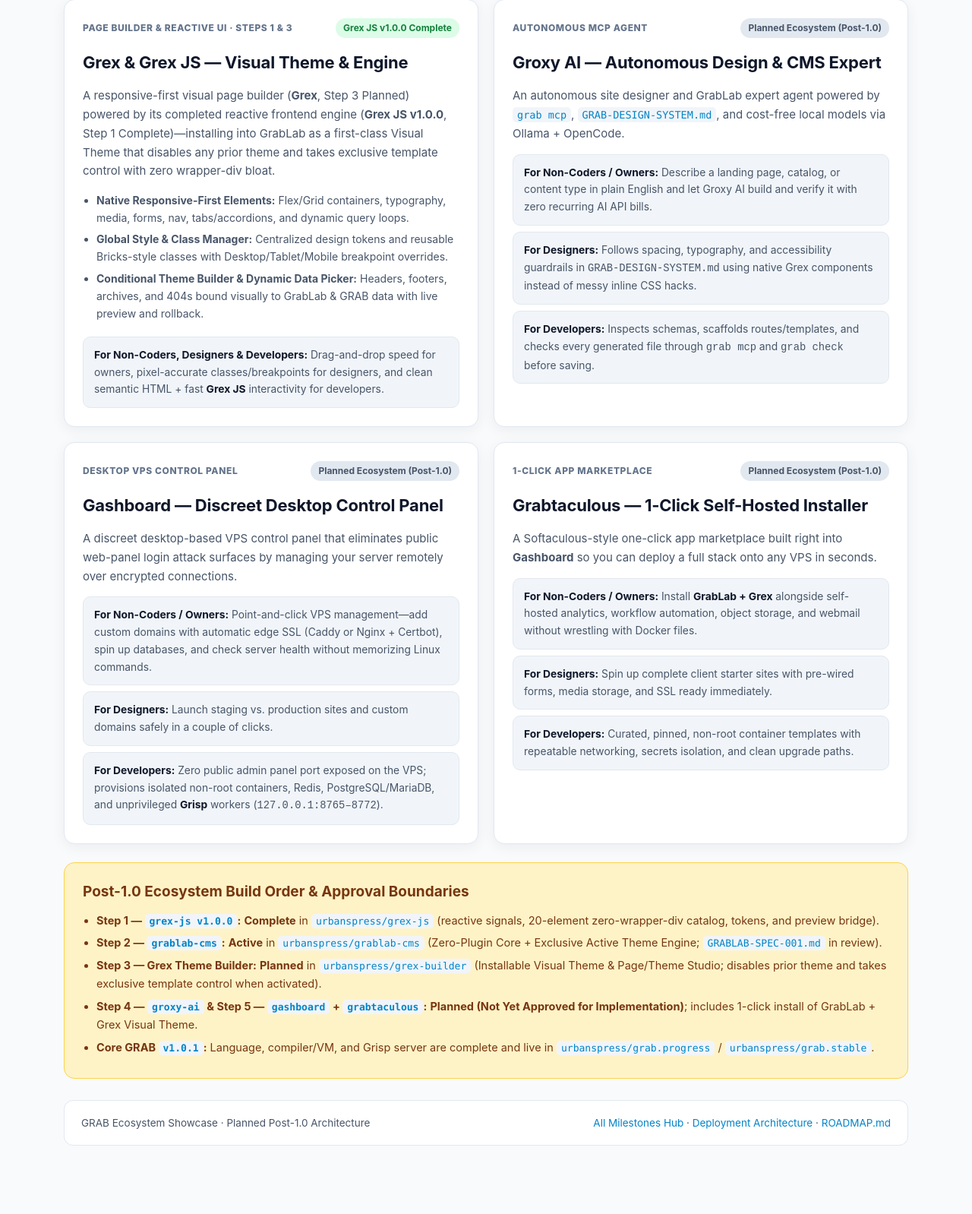
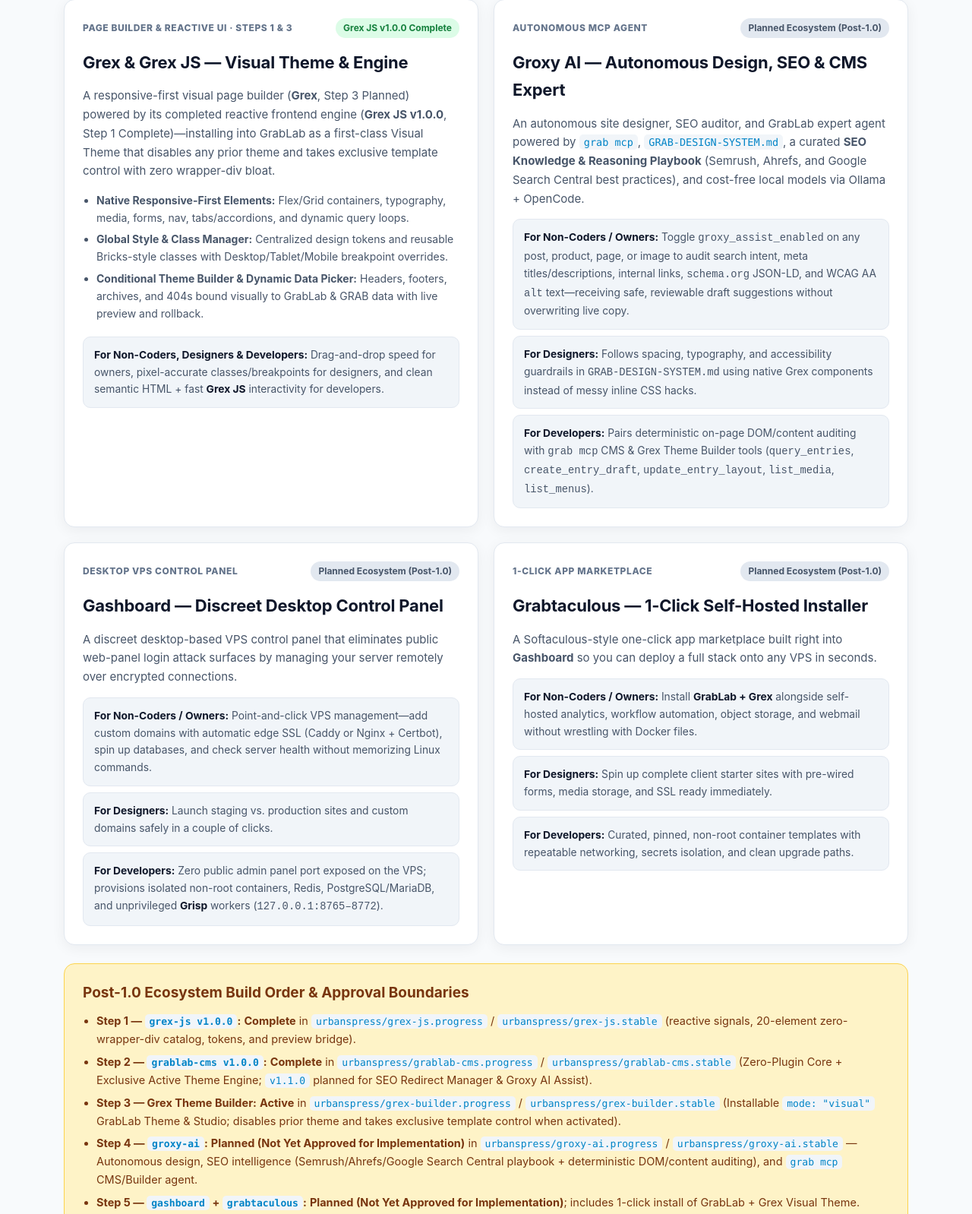
Before and after one commit to urbanspress/grab.stable, a plain HTML site: page docs/features/ecosystem.html in a window 1280 px wide. Shown: the part 1897-3495 px from the top of the page at 76% size. Before the commit the page ends 3469 px from the top, so only its background shows below. Drawn offline with Linux system fonts and the light colour scheme.

Commit message:
docs: record Groxy AI SEO playbook and GrabLab v1.1.0 SEO roadmap

```diff
--- a/docs/features/ecosystem.html
+++ b/docs/features/ecosystem.html
@@ -559,15 +559,16 @@
           <span class="product-tag">Autonomous MCP Agent</span>
           <span class="badge badge-slate">Planned Ecosystem (Post-1.0)</span>
         </div>
-        <h3>Groxy AI — Autonomous Design &amp; CMS Expert</h3>
+        <h3>Groxy AI — Autonomous Design, SEO &amp; CMS Expert</h3>
         <p class="product-lead">
-          An autonomous site designer and GrabLab expert agent powered by <code>grab mcp</code>,
-          <code>GRAB-DESIGN-SYSTEM.md</code>, and cost-free local models via Ollama + OpenCode.
+          An autonomous site designer, SEO auditor, and GrabLab expert agent powered by <code>grab mcp</code>,
+          <code>GRAB-DESIGN-SYSTEM.md</code>, a curated <strong>SEO Knowledge &amp; Reasoning Playbook</strong>
+          (Semrush, Ahrefs, and Google Search Central best practices), and cost-free local models via Ollama + OpenCode.
         </p>
         <div class="role-list">
-          <div class="role-box"><strong>For Non-Coders / Owners:</strong> Describe a landing page, catalog, or content type in plain English and let Groxy AI build and verify it with zero recurring AI API bills.</div>
+          <div class="role-box"><strong>For Non-Coders / Owners:</strong> Toggle <code>groxy_assist_enabled</code> on any post, product, page, or image to audit search intent, meta titles/descriptions, internal links, <code>schema.org</code> JSON-LD, and WCAG AA <code>alt</code> text—receiving safe, reviewable draft suggestions without overwriting live copy.</div>
           <div class="role-box"><strong>For Designers:</strong> Follows spacing, typography, and accessibility guardrails in <code>GRAB-DESIGN-SYSTEM.md</code> using native Grex components instead of messy inline CSS hacks.</div>
-          <div class="role-box"><strong>For Developers:</strong> Inspects schemas, scaffolds routes/templates, and checks every generated file through <code>grab mcp</code> and <code>grab check</code> before saving.</div>
+          <div class="role-box"><strong>For Developers:</strong> Pairs deterministic on-page DOM/content auditing with <code>grab mcp</code> CMS &amp; Grex Theme Builder tools (<code>query_entries</code>, <code>create_entry_draft</code>, <code>update_entry_layout</code>, <code>list_media</code>, <code>list_menus</code>).</div>
         </div>
       </article>
 
@@ -611,10 +612,11 @@
     <section class="boundaries">
       <h2>Post-1.0 Ecosystem Build Order &amp; Approval Boundaries</h2>
       <ul>
-        <li><strong>Step 1 — <code>grex-js v1.0.0</code>:</strong> <strong>Complete</strong> in <code>urbanspress/grex-js</code> (reactive signals, 20-element zero-wrapper-div catalog, tokens, and preview bridge).</li>
-        <li><strong>Step 2 — <code>grablab-cms</code>:</strong> <strong>Active</strong> in <code>urbanspress/grablab-cms</code> (Zero-Plugin Core + Exclusive Active Theme Engine; <code>GRABLAB-SPEC-001.md</code> in review).</li>
-        <li><strong>Step 3 — Grex Theme Builder:</strong> <strong>Planned</strong> in <code>urbanspress/grex-builder</code> (Installable Visual Theme &amp; Page/Theme Studio; disables prior theme and takes exclusive template control when activated).</li>
-        <li><strong>Step 4 — <code>groxy-ai</code> &amp; Step 5 — <code>gashboard</code> + <code>grabtaculous</code>:</strong> <strong>Planned (Not Yet Approved for Implementation)</strong>; includes 1-click install of GrabLab + Grex Visual Theme.</li>
+        <li><strong>Step 1 — <code>grex-js v1.0.0</code>:</strong> <strong>Complete</strong> in <code>urbanspress/grex-js.progress</code> / <code>urbanspress/grex-js.stable</code> (reactive signals, 20-element zero-wrapper-div catalog, tokens, and preview bridge).</li>
+        <li><strong>Step 2 — <code>grablab-cms v1.0.0</code>:</strong> <strong>Complete</strong> in <code>urbanspress/grablab-cms.progress</code> / <code>urbanspress/grablab-cms.stable</code> (Zero-Plugin Core + Exclusive Active Theme Engine; <code>v1.1.0</code> planned for SEO Redirect Manager &amp; Groxy AI Assist).</li>
+        <li><strong>Step 3 — Grex Theme Builder:</strong> <strong>Active</strong> in <code>urbanspress/grex-builder.progress</code> / <code>urbanspress/grex-builder.stable</code> (Installable <code>mode: "visual"</code> GrabLab Theme &amp; Studio; disables prior theme and takes exclusive template control when activated).</li>
+        <li><strong>Step 4 — <code>groxy-ai</code>:</strong> <strong>Planned (Not Yet Approved for Implementation)</strong> in <code>urbanspress/groxy-ai.progress</code> / <code>urbanspress/groxy-ai.stable</code> — Autonomous design, SEO intelligence (Semrush/Ahrefs/Google Search Central playbook + deterministic DOM/content auditing), and <code>grab mcp</code> CMS/Builder agent.</li>
+        <li><strong>Step 5 — <code>gashboard</code> + <code>grabtaculous</code>:</strong> <strong>Planned (Not Yet Approved for Implementation)</strong>; includes 1-click install of GrabLab + Grex Visual Theme.</li>
         <li><strong>Core GRAB <code>v1.0.1</code>:</strong> Language, compiler/VM, and Grisp server are complete and live in <code>urbanspress/grab.progress</code> / <code>urbanspress/grab.stable</code>.</li>
       </ul>
     </section>
```
Also changed, not shown: 1 other file.
